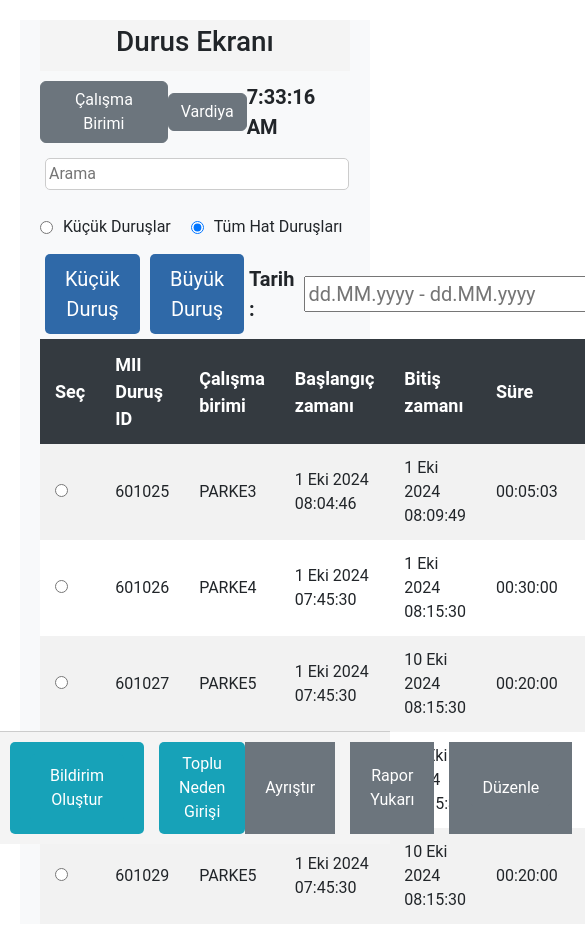
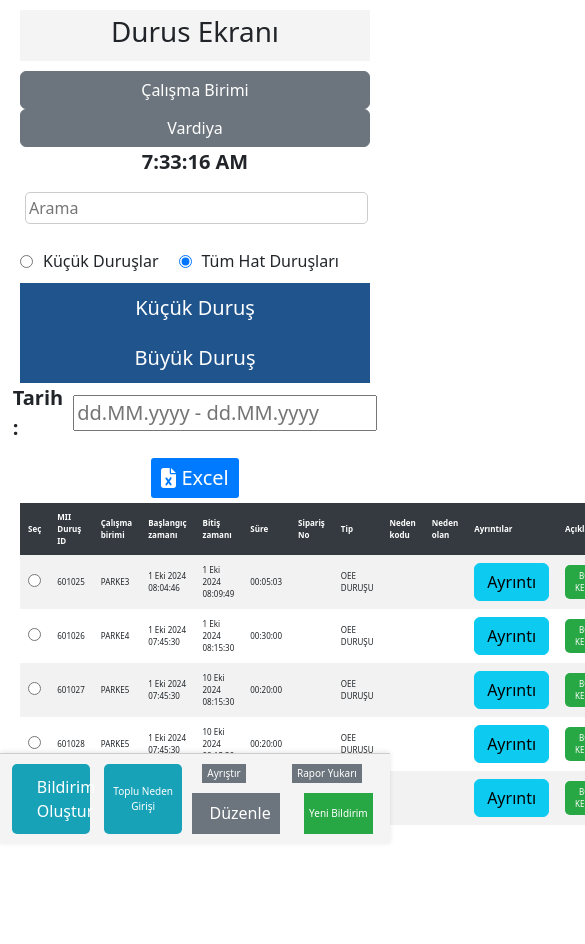
Before and after one commit to Doganmbd/my-app, a React (Create React App) app: page / in a window 390 px wide. Shown: the top 944 px of the page, 585 px wide, since content can reach past the window. After the commit the page ends 845 px from the top, so only its background shows below. Built offline with nearby package versions, Linux system fonts and the light colour scheme.

Commit message:
ekran boytları eklendi

```diff
--- a/src/App.css
+++ b/src/App.css
@@ -1,3 +1,13 @@
+/* Genel stiller */
+body {
+  font-family: 'Roboto', sans-serif; /* Modern bir yazı tipi */
+  background-color: #F8F9FA; /* Arka plan */
+  color: #212529; /* Metin rengi */
+  margin: 0; /* Varsayılan margin'i kaldır */
+  padding: 0; /* Varsayılan padding'i kaldır */
+}
+
+/* Buton Stilleri */
 button {
   background-color: #1f548d; /* Ana renk */
   color: white;
@@ -6,13 +16,14 @@
   border-radius: 5px;
   cursor: pointer;
   font-size: 16px;
-  transition: background-color 0.3s ease;
+  transition: background-color 0.3s ease, transform 0.3s ease;
 }
+
+/* Başlık Stili */
 h1 {
   color: #007BFF; /* Ana renkte büyük başlık */
   font-size: 24px;
 }
-
 
 /* Zebra desenli tablo */
 table {
@@ -26,6 +37,10 @@
 th, td {
   padding: 12px 15px;
   border: 1px solid #E9ECEF; /* İnce sınır çizgisi */
+  max-width: 200px; /* Hücrelerin maksimum genişliği */
+  overflow: hidden; /* Taşmayı gizle */
+  text-overflow: ellipsis; /* Taşan metni üç nokta ile göster */
+  white-space: nowrap; /* Metnin tek satırda kalmasını sağla */
 }
 
 th {
@@ -50,27 +65,13 @@
   transform: scale(1.01); /* Hafif büyütme efekti */
 }
 
-
-
-
-
-/* input, select {
-  padding: 10px;
-  border: 1px solid #E9ECEF;
-  border-radius: 5px;
-  width: 100%;
-}
- */
-
+/* Uygulama Konteyneri */
 .app-container {
-  font-family: 'Roboto', sans-serif; /* Modern bir yazı tipi */
-  background-color: #F8F9FA; /* Arka plan */
-  color: #212529; /* Metin rengi */
   margin: 20px;
 }
 
+/* Başlık Stili */
 .header {
-
   display: flex;
   justify-content: center;
   align-items: center;
@@ -78,6 +79,7 @@
   padding: 5px;
 }
 
+/* Zaman Görüntüleme Stili */
 .time-display {
   display: flex;
   justify-content: space-between;
@@ -87,6 +89,7 @@
   margin-top: 10px;
 }
 
+/* Arama kısmı */
 .search-section {
   margin-top: 10px;
 }
@@ -99,6 +102,7 @@
   border-radius: 5px;
 }
 
+/* Filtre Stili */
 .filters {
   margin-top: 20px;
   display: flex;
@@ -114,6 +118,7 @@
   margin-right: 10px;
 }
 
+/* Filtre Butonu Stili */
 .filter-btn {
   padding: 10px 20px;
   background-color: #007bff;
@@ -121,6 +126,7 @@
   border: none;
   border-radius: 5px;
   cursor: pointer;
+  transition: background-color 0.3s ease, transform 0.3s ease;
 }
 
 .filter-btn:hover {
@@ -128,26 +134,13 @@
   transform: scale(1.05); /* Hafif büyütme efekti */
 }
 
-/* .table {
-  margin-top: 20px;
-  width: 100%;
-  border-collapse: collapse;
-}
-
-.table th,
-.table td {
-  border: 1px solid #ccc;
-  padding: 10px;
-  text-align: center;
-} */
-
+/* Aksiyon Butonu Stili */
 .action-btn {
   background-color: #28a745;
   color: white;
   border: none;
   padding: 5px 10px;
   border-radius: 5px;
-  cursor: pointer;
 }
 
 .action-btn:hover {
@@ -155,42 +148,7 @@
   transform: scale(1.05); /* Hafif büyütme efekti */
 }
 
-.footer2 {
-  margin-top: 20px;
-  display: flex;
-  justify-content: space-between;
-}
-
-.footer-btn2{
-  padding: 10px 20px;
-  background-color: #17a2b8;
-  color: white;
-  border: none;
-  border-radius: 5px;
-  cursor: pointer;
-}
-
-.footer-btn2:hover {
-  background-color: #138496;
-  transform: scale(1.05); /* Hafif büyütme efekti */
-}
-
-.filter-btn2 {
-  padding: 10px 20px;
-  background-color: #2f69a8;
-  color: white;
-  border: none;
-  border-radius: 5px;
-  cursor: pointer;
-  margin: 5px;
-}
-
-.filter-btn2:hover {
-  background-color: #0056b3;
-  transform: scale(1.05); /* Hafif büyütme efekti */
-}
-
-
+/* Footer Stili */
 .footer {
   position: fixed;
   bottom: 0;
@@ -201,11 +159,13 @@
   display: flex;
   justify-content: space-between; /* Sol ve sağdaki butonları ayırır */
   border-top: 1px solid #ccc;
+  box-shadow: 0px -1px 5px rgba(0, 0, 0, 0.1); /* Üstte gölge efekti */
 }
 
 .footer-left, .footer-right {
   display: flex;
   gap: 15px;
+  flex-wrap: wrap; /* Taşmasını önlemek için */
 }
 
 .footer-btn {
@@ -214,7 +174,6 @@
   color: white;
   border: none;
   border-radius: 5px;
-  cursor: pointer;
 }
 
 .footer-btn:hover {
@@ -222,6 +181,7 @@
   transform: scale(1.05); /* Hafif büyütme efekti */
 }
 
+/* Ekstra ve Vurgulu Butonlar */
 .footer .extra-btn {
   background-color: #6c757d;
   color: white;
@@ -242,20 +202,7 @@
   transform: scale(1.05); /* Hafif büyütme efekti */
 }
 
- .modal-overlay {
-  position: fixed;
-  top: 0;
-  left: 0;
-  right: 0;
-  bottom: 0;
-  width: 100%;
-  height: 100%;
-  background-color: rgba(0, 0, 0, 0.5);
-  display: flex;
-  justify-content: center;
-  align-items: center;
-  z-index: 1000;
-}
+/* Modal Stili */
 .modal-overlay {
   position: fixed;
   top: 0;
@@ -279,6 +226,7 @@
   z-index: 1001; /* Modal'ın üstte kalmasını sağlamak */
 }
 
+/* Modal Listesi */
 .modal-list {
   list-style: none;
   padding: 0;
@@ -291,12 +239,14 @@
 
 .modal-list li:hover {
   background-color: #f0f0f0;
-
 }
 
+/* Body durumunu modal açıkken ayarlayın */
 body.modal-open {
   overflow: hidden; /* Modal açıkken body scroll'u kapat */
 }
+
+/* Tarih aralığı seçici stili */
 .date-range-picker {
   display: flex;
   align-items: center;
@@ -307,6 +257,7 @@
   font-weight: bold;
 }
 
+/* Export Butonu Stili */
 .export-button {
   margin-left: 20px;
 }
@@ -321,6 +272,103 @@
 }
 
 .export-button button:hover {
-  background-color: #0056b3;
+  background-color: #0056b3;
   transform: scale(1.05); /* Hafif büyütme efekti */
 }
+
+/* Duyarlı Tasarım için Medya Sorguları */
+/* Küçük ekranlar için medya sorgusu (max-width: 480px) */
+@media (max-width: 480px) {
+  h1 {
+    font-size: 18px; /* Daha küçük başlık */
+  }
+
+  .app-container {
+    margin: 10px; /* Daha küçük margin */
+  }
+
+  table {
+    font-size: 10px; /* Küçük ekranlar için daha küçük font boyutu */
+    width: 100%; /* Tablonun tam genişlikte olmasını sağla */
+  }
+
+  th, td {
+    font-size: 8px; /* Hücre içi font boyutunu küçült */
+    padding: 4px; /* Hücre içindeki padding'i küçült */
+  }
+
+  .export-button {
+    margin: 5px;
+  }
+
+  /* Footer düzenlemesi */
+  .footer {
+    flex-direction: row; /* Yatay düzenleme */
+    justify-content: space-around; /* Butonları yatayda yayıp aralık bırak */
+    padding: 5px; /* Padding'i azalt */
+    width: 10%; /* Tam genişlikte olacak */
+    position: fixed; /* Ekranın altında sabit */
+    bottom: 0;
+    left: 0;
+  }
+
+  .footer-left, .footer-right {
+    flex-direction: row; /* Buton gruplarını yatayda tut */
+    justify-content: space-around; /* Butonlar arasındaki boşluk */
+    gap: 5px; /* Butonlar arasında boşluk */
+    font-size: 30px;
+  }
+
+  .footer-btn, .extra-btn, .highlight-btn {
+    padding: 1px 5px; /* Butonların padding'ini küçült */
+    font-size: 10px; /* Buton yazı boyutunu küçült */
+    width: auto; /* Tam genişlikte olmasın */
+    max-width: 45%; /* Buton genişliğini sınırlamak için */
+    text-align: center; /* Metni ortala */
+  }
+
+
+/* Orta boy ekranlar için (max-width: 768px) */
+@media (max-width: 768px) {
+  h1 {
+    font-size: 20px; /* Daha küçük ekranlar için başlık boyutunu azalt */
+  }
+
+  .header {
+    flex-direction: column; /* Dikey düzenleme */
+  }
+
+  .time-display {
+    flex-direction: column; /* Dikey düzenleme */
+  }
+
+  button {
+    width: 100%; /* Butonları tam genişlikte yap */
+  }
+
+  .footer {
+    flex-direction: row; /* Yatay düzenleme */
+    justify-content: space-around; /* Butonları yatayda dağıt */
+    padding: 10px;
+    width: 100%; /* Footer genişliği ekranın tamamı kadar olacak */
+  }
+
+  .footer-left, .footer-right {
+    flex-direction: row; /* Butonlar yatay düzenlemeye devam etsin */
+    justify-content: space-around; /* Butonlar arasında boşluk bırak */
+    gap: 10px; /* Butonlar arasında boşluk */
+  }
+
+  table {
+    font-size: 1px; /* Küçük ekranlar için font boyutunu azalt */
+    width: 70%; /* Tablo tam genişlikte olacak */
+  }
+
+  th, td {
+    padding: 8px; /* Küçük ekranlar için padding'i azalt */
+    max-width: 150px; /* Hücrelerin maksimum genişliğini azalt */
+    white-space: normal; /* Uzun metinlerin sarılmasını sağla */
+  }
+
+}
+}
```
